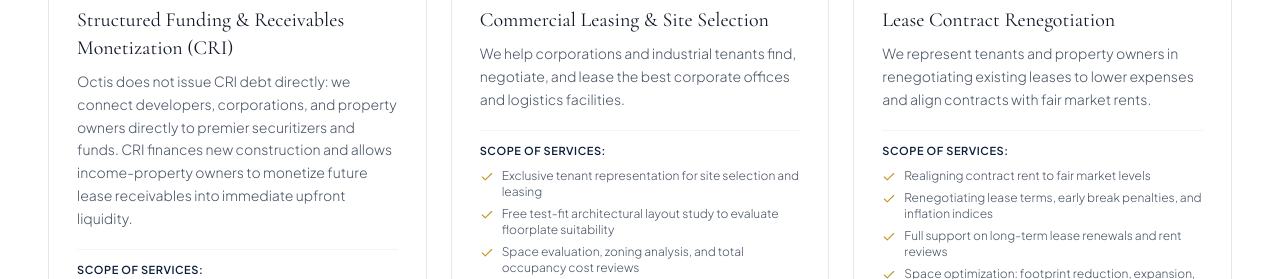
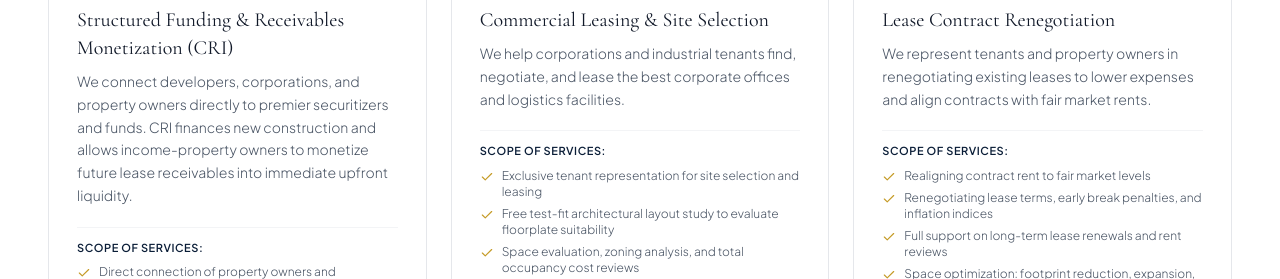
Before and after one commit to tpduarte86/octis, a React (Vite) app: page / in a window 1280 px wide. Shown: the part 616-895 px from the top of the page. Built offline with nearby package versions, Linux system fonts and the light colour scheme.

Commit message:
docs: update service description for CRI
Remove redundant clarification regarding CRI issuance to improve conciseness of the service description.

```diff
--- a/src/translations/content.ts
+++ b/src/translations/content.ts
@@ -262,7 +262,7 @@
         {
           title: 'Funding Imobiliário & Antecipação de Recebíveis (CRI)',
           tag: 'Liquidez & Caixa',
-          description: 'A Octis não emite CRI diretamente: conectamos proprietários e incorporadoras a securitizadoras e fundos. A operação financia obras e também permite que proprietários de imóveis prontos alugados gerem caixa imediato antecipando recebíveis de aluguel.',
+          description: 'Conectamos proprietários e incorporadoras a securitizadoras e fundos. A operação financia obras e também permite que proprietários de imóveis prontos alugados gerem caixa imediato antecipando recebíveis de aluguel.',
           points: [
             'Conexão direta de incorporadoras e proprietários às melhores securitizadoras',
             'Financiamento de obras para residenciais, loteamentos e galpões comerciais',
@@ -1078,7 +1078,7 @@
         {
           title: 'Structured Funding & Receivables Monetization (CRI)',
           tag: 'Capital & Liquidity',
-          description: 'Octis does not issue CRI debt directly: we connect developers, corporations, and property owners directly to premier securitizers and funds. CRI finances new construction and allows income-property owners to monetize future lease receivables into immediate upfront liquidity.',
+          description: 'We connect developers, corporations, and property owners directly to premier securitizers and funds. CRI finances new construction and allows income-property owners to monetize future lease receivables into immediate upfront liquidity.',
           points: [
             'Direct connection of property owners and developers to top securitization firms',
             'Construction debt for residential towers, subdivisions, and logistics parks',
```
